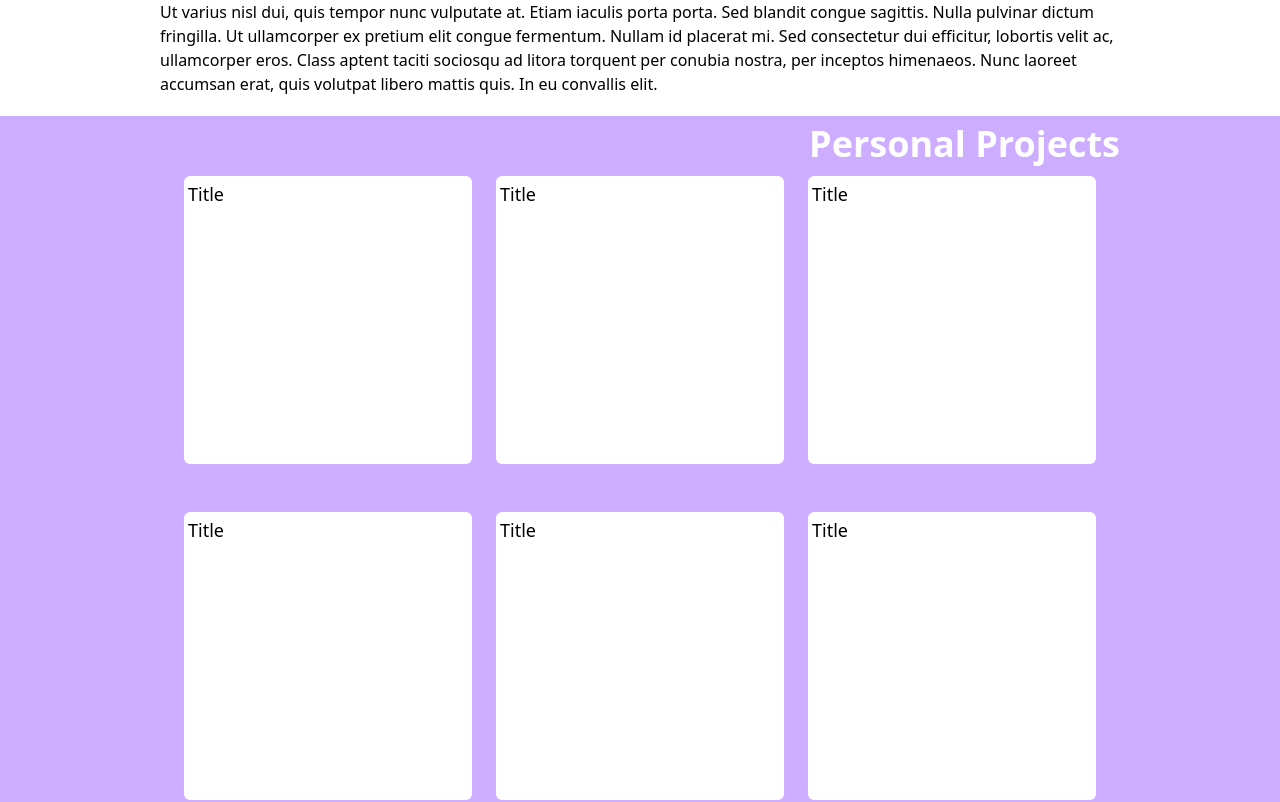
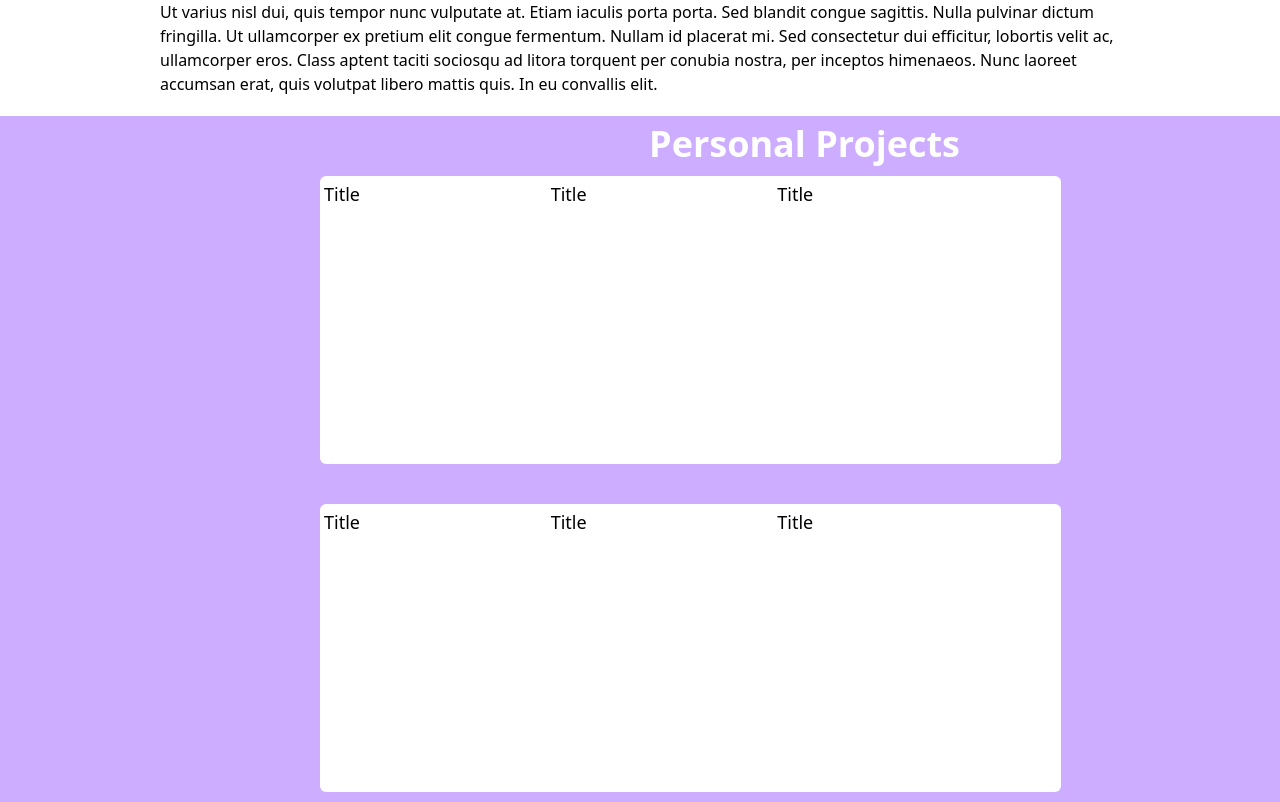
Before and after one commit to RangerVinven/Old-Portfolio, a React (Vite) app: page / in a window 1280 px wide. Shown: the part 1200-2002 px from the top of the page. Built offline with nearby package versions, Linux system fonts and the light colour scheme.

Commit message:
Changed the projects page to use a grid

```diff
--- a/src/App.tsx
+++ b/src/App.tsx
@@ -7,7 +7,7 @@ import Skills from "./pages/Skills"
 
 function App() {
   return (
-    <div>
+    <div className="overflow-x-hidden">
       <Navbar />
       <Home />
       <AboutMe />
--- a/src/pages/Projects.tsx
+++ b/src/pages/Projects.tsx
@@ -4,23 +4,30 @@ import Title from '../components/Title'
 export default function Projects() {
   return (
     <div className="flex justify-center pt-2 bg-secondaryPurple h-fit pb-12">
-      <div className="w-3/4">
+      <div className="w-6/12">
         <div className="flex justify-end">
           <Title title="Personal Projects" isPurple={false} />
         </div>
-        <div className="flex flex-col pt-3">
-            <div className="flex justify-evenly">
+        {/* <div className="flex flex-col pt-3">
+            <div className="flex justify-between mb-10">
                 <ProjectTile />
                 <ProjectTile />
                 <ProjectTile />
             </div>
-            <br />
-            <br />
-            <div className="flex justify-evenly">
+            <div className="flex justify-between">
                 <ProjectTile />
                 <ProjectTile />
                 <ProjectTile />
             </div>
+        </div> */}
+        <div className="grid grid-cols-3 gap-10 pt-3">
+			<ProjectTile />
+			<ProjectTile />
+			<ProjectTile />
+
+			<ProjectTile />
+			<ProjectTile />
+			<ProjectTile />
         </div>
       </div>
     </div>
```
